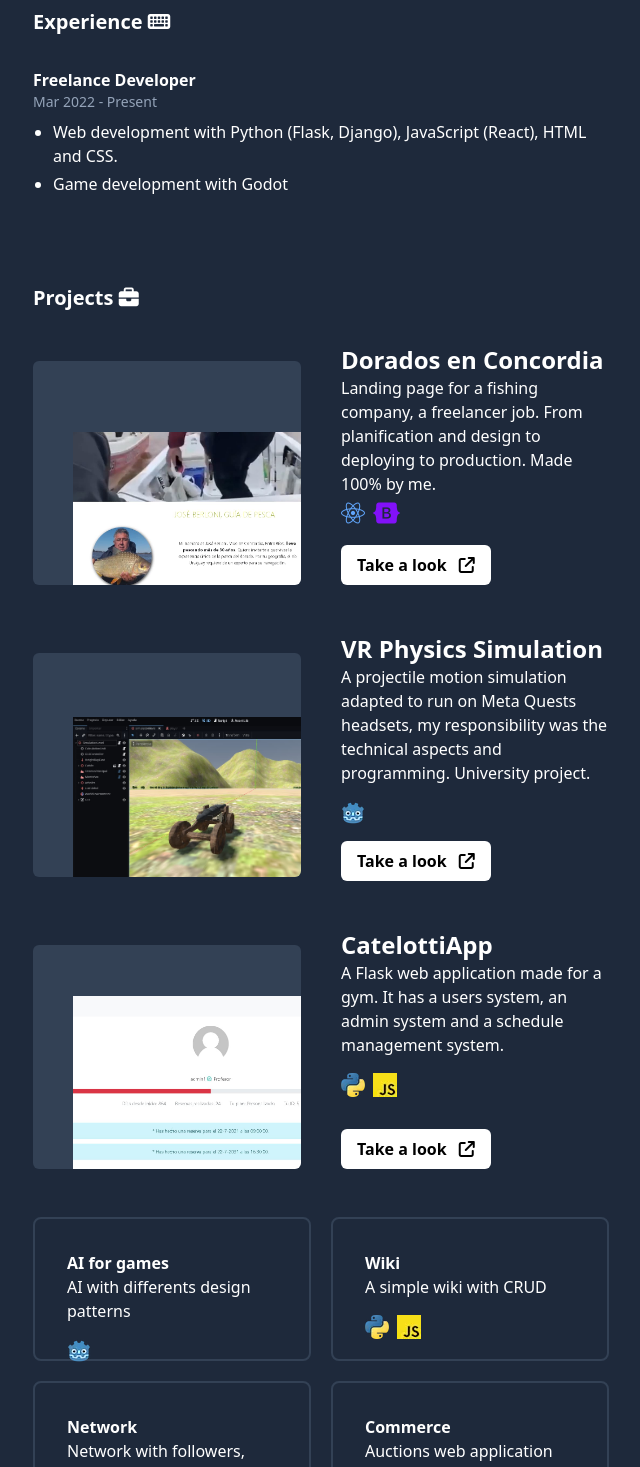
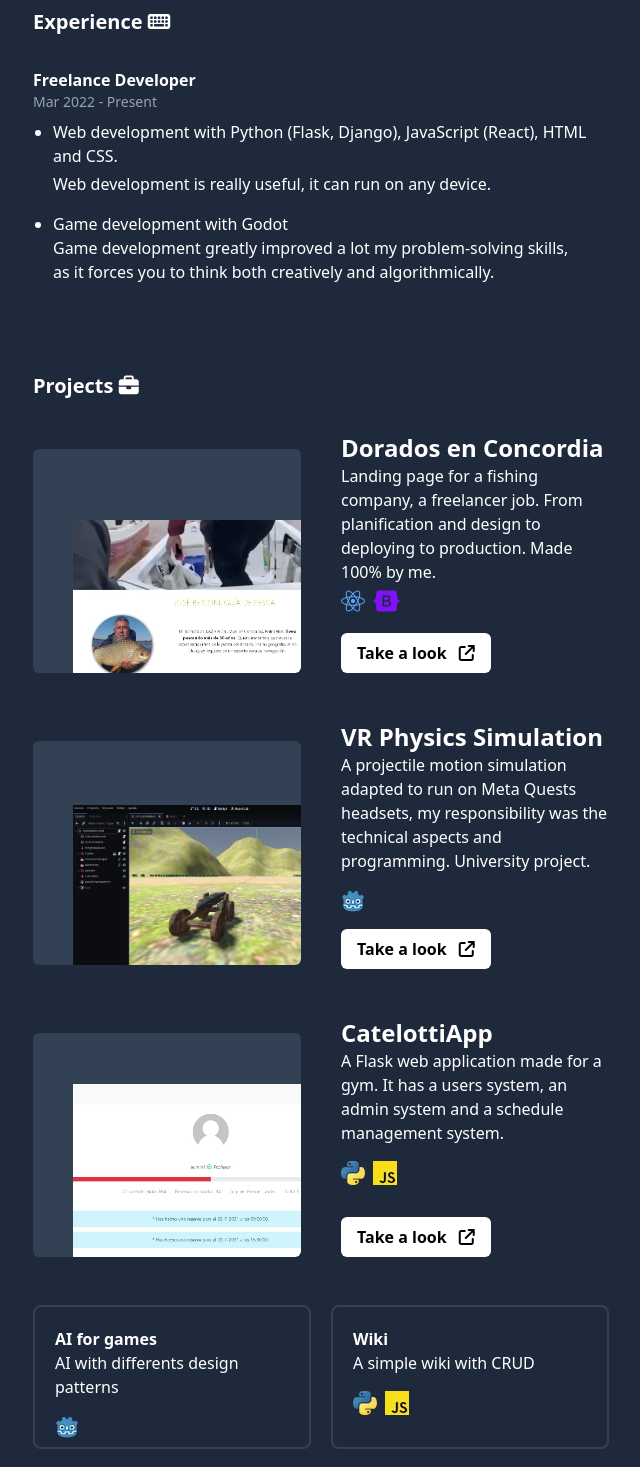
Before and after one commit to lautaromendieta18/portfolio, a React (Vite) app: page / in a window 1280 px wide. Shown: the part 260-1727 px from the top of the page, without its empty margins (319-959 px from the left). Built offline with nearby package versions, Linux system fonts and the light colour scheme.

Commit message:
Update text and fix grid projects

```diff
--- a/src/App.jsx
+++ b/src/App.jsx
@@ -50,11 +50,16 @@ function App() {
           </SectionHeading>
           <Experience title="Freelance Developer" subtitle="Mar 2022 - Present">
             <ul className="list-disc px-5">
-              <li className="mt-2">
+              <li className="mt-2 mb-1">
                 Web development with Python (Flask, Django), JavaScript (React),
                 HTML and CSS.
               </li>
+              <p className="mb-4">
+                Web development is really useful, it can run on any device.
+              </p>
               <li className="mt-1">Game development with Godot</li>
+              Game development greatly improved a lot my problem-solving skills,
+              as it forces you to think both creatively and algorithmically.
             </ul>
           </Experience>
         </CustomSection>
--- a/src/components/MinorProject.jsx
+++ b/src/components/MinorProject.jsx
@@ -1,7 +1,7 @@
 export default function MinorProject({ title, children, icons, to }) {
   return (
     <a target="_blank" rel="noopener noreferrer" href={to}>
-      <article className="w-full grid-cols-1 border-2 h-fit md:h-36 border-slate-700 rounded-lg p-8 hover:scale-105 transition-all cursor-pointer">
+      <article className="w-full grid-cols-1 border-2 h-fit md:h-36 border-slate-700 rounded-lg p-5 hover:scale-105 transition-all cursor-pointer">
         <h3 className="font-semibold text-md ">{title}</h3>
         <p>{children}</p>
         <div>{icons}</div>
```
